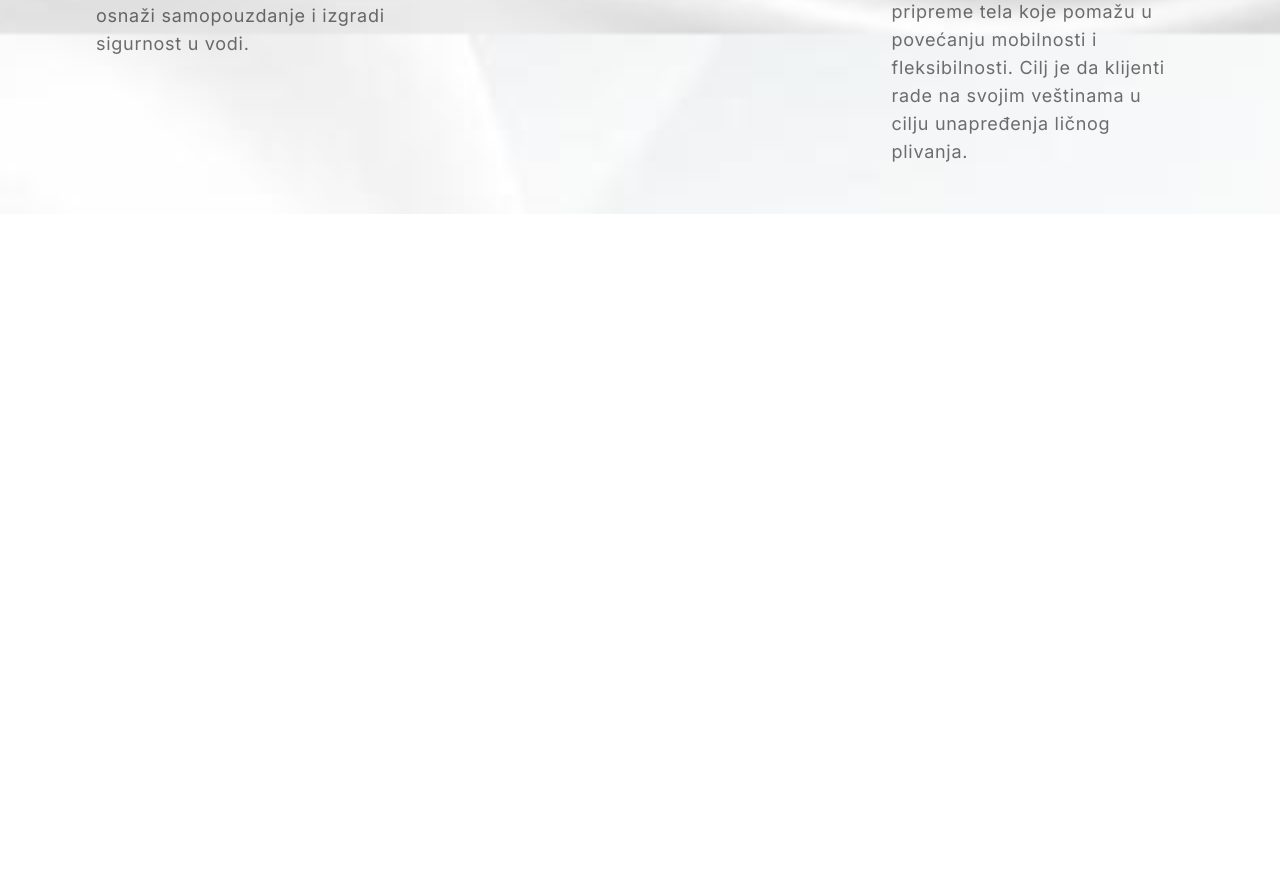
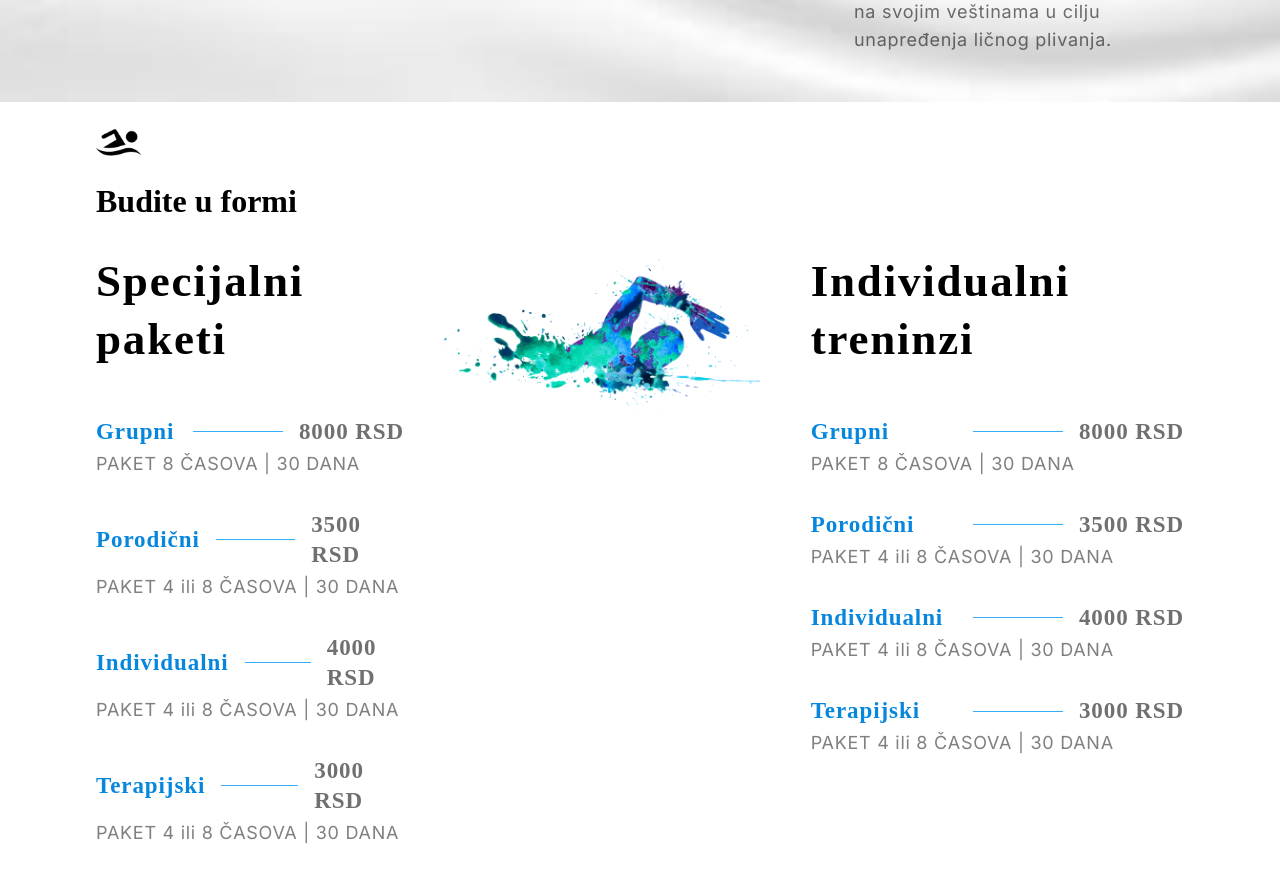
Before and after one commit to adrijanasavic/frontend_swimming, a React (Create React App) app: page / in a window 1280 px wide. Shown: the part 1337-2220 px from the top of the page. Before the commit the page ends 1551 px from the top, so only its background shows below. Built offline with nearby package versions, Linux system fonts and the light colour scheme; a web font is replaced by a local one.

Commit message:
create Menu

```diff
--- a/src/App.js
+++ b/src/App.js
@@ -2,13 +2,15 @@ import "./App.css";
 import AboutUs from "./components/AboutUs/AboutUs";
 import Header from "./components/Header/Header";
 import Navbar from "./components/Navbar/Navbar";
+import Specijal from "./components/Special/Specijal";
 
 function App() {
   return (
     <div>
       <Navbar />
       <Header />
-      <AboutUs/>
+      <AboutUs />
+      <Specijal />
     </div>
   );
 }
--- a/src/components/AboutUs/AboutUs.css
+++ b/src/components/AboutUs/AboutUs.css
@@ -1,7 +1,5 @@
 .app__aboutus {
     /* position: relative; */
-
-
 }
 
 .app__aboutus-overlay {
@@ -57,7 +55,7 @@
 
 @media screen and (max-width: 2000px) {
     .app__aboutus-content_swimm img {
-        height: 500px;
+        height: 400px;
     }
 }
 
--- a/src/components/Header/Header.css
+++ b/src/components/Header/Header.css
@@ -4,7 +4,7 @@
 
 .app__header-h1 {
     font-family: var(--font-base);
-    color: var(--color-golden);
+    color: var(--color-primary);
     letter-spacing: 0.04em;
     text-transform: uppercase;
     line-height: 60px;
--- /dev/null
+++ b/src/components/MenuItem/MenuItem.css
@@ -0,0 +1,35 @@
+.app__menuitem {
+  width: 100%;
+  margin: 1rem 0;
+  display: flex;
+  flex-direction: column;
+  color: var(--color-grey);
+}
+
+.app__menuitem-head {
+  display: flex;
+  justify-content: space-between;
+  align-items: center;
+}
+
+.app__menuitem-sub {
+  width: 100%;
+  margin-top: 0.2rem;
+}
+
+.app__menuitem-name {
+  flex: 1;
+}
+
+.app__menuitem-dash {
+  width: 90px;
+  height: 1px;
+  background: var(--color-primary);
+  margin: 0 1rem;
+}
+
+.app__menuitem-price {
+  display: flex;
+  justify-content: flex-end;
+  align-items: flex-end;
+}
--- /dev/null
+++ b/src/components/MenuItem/MenuItem.jsx
@@ -0,0 +1,28 @@
+import React from "react";
+import "./MenuItem.css";
+
+function MenuItem({ tags, title, price }) {
+
+    return (
+        <div className="app__menuitem">
+            <div className="app__menuitem-head">
+                <div className="app__menuitem-name">
+                    <p className="p__cormorant" style={{ color: "#0687dd" }}>
+                        {title}
+                    </p>
+                </div>
+                <div className="app__menuitem-dash"></div>
+                <div className="app__menuitem-price">
+                    <p className="p__cormorant">{price}</p>
+                </div>
+            </div>
+            <div className="app__menuitem-sub">
+                <p className="p__opensans" style={{ color: "#1118" }}>
+                    {tags}
+                </p>
+            </div>
+        </div>
+    );
+}
+
+export default MenuItem;
--- /dev/null
+++ b/src/components/Special/Special.css
@@ -0,0 +1,84 @@
+.app__specialMenu {
+    flex-direction: column;
+}
+
+.app__specialMenu-title {
+    margin-bottom: 2rem;
+    text-align: center;
+}
+
+.app__specialMenu-menu {
+    width: 100%;
+    margin: 2rem 0;
+    display: flex;
+    justify-content: center;
+    align-items: flex-start;
+    flex-direction: row;
+}
+
+.app__specialMenu-menu_heading {
+    display: grid;
+    font-family: var(--font-base);
+    font-weight: 600;
+    font-size: 45px;
+    line-height: 58.5px;
+    letter-spacing: 0.04em;
+    color: var(--color-black);
+}
+
+.app__specialMenu-menu-wine,
+.app__specialMenu-menu-cocktails {
+    flex: 1;
+    width: 100%;
+    flex-direction: column;
+}
+
+.app__specialMenu-menu_img {
+    width: 410px;
+    margin: 0 2rem;
+}
+
+.app__specialMenu-menu_img img {
+    width: 100%;
+    height: auto;
+}
+
+.app__specialMenu-menu_items {
+    display: flex;
+    flex-direction: column;
+    margin: 2rem 0;
+    width: 100%;
+}
+
+@media screen and (max-width: 2000px) {
+    .app__specialMenu-menu_img {
+        width: 400px;
+    }
+}
+
+@media screen and (max-width: 1150px) {
+    .app__specialMenu-menu {
+        flex-direction: column;
+        align-items: center;
+        width: 100%;
+    }
+
+    .app__specialMenu-menu_img {
+        margin: 3rem 0;
+    }
+}
+
+@media screen and (max-width: 650px) {
+    .app__specialMenu-menu_img {
+        width: 100%;
+    }
+
+    .app__specialMenu-menu_img img {
+        height: 260px;
+    }
+
+    .app__specialMenu-menu_heading {
+        font-size: 35px;
+        line-height: 48.5px;
+    }
+}
--- /dev/null
+++ b/src/components/Special/Specijal.jsx
@@ -0,0 +1,65 @@
+import React from "react";
+import "./Special.css";
+import { useSelector } from "react-redux"
+import SubHeading from "../SubHeading/SubHeading";
+import MenuItem from "../MenuItem/MenuItem";
+import images from "../../constants/images";
+import data from "../../constants/data";
+
+function Specijal() {
+
+    const { language } = useSelector((state) => state.settings);
+
+    return (
+        <div className="app__specialMenu flex__center section__padding" id="menu">
+            <div className="app_specialMenu-title">
+                <SubHeading
+                />
+                <h1 className="headtext__cormorant">
+                    {language === "En" ? "Be in shape" : "Budite u formi"}
+                </h1>
+            </div>
+            <div className="app__specialMenu-menu">
+                <div className="app__specialMenu-menu-spec flex__center">
+                    <p className="app__specialMenu-menu_heading">
+                        {language === "En" ? "Special packages" : "Specijalni paketi"}
+                    </p>
+                    <div className="app__specialMenu-menu_items">
+                        {data.special[language].map((spec, index) => (
+                            <MenuItem
+                                key={spec.title + index}
+                                title={spec.title}
+                                price={spec.price}
+                                tags={spec.tags}
+                            />
+                        ))}
+                    </div>
+                </div>
+
+                <div className="app__specialMenu-menu_img">
+                    <img src={images.logo} alt="menu" />
+                </div>
+
+                <div className="app__specialMenu-menu-ind flex__center">
+                    <p className="app__specialMenu-menu_heading">
+                        {language === "En"
+                            ? "Individual trainings"
+                            : "Individualni treninzi"}
+                    </p>
+                    <div className="app__specialMenu-menu_items">
+                        {data.individual[language].map((ind, index) => (
+                            <MenuItem
+                                key={ind.title + index}
+                                title={ind.title}
+                                price={ind.price}
+                                tags={ind.tags}
+                            />
+                        ))}
+                    </div>
+                </div>
+            </div>
+        </div>
+    )
+}
+
+export default Specijal
--- a/src/constants/data.js
+++ b/src/constants/data.js
@@ -34,4 +34,98 @@ const about = {
     En: "Individual programs may also include relaxation and body conditioning techniques that help increase mobility and flexibility. The goal is for clients to work on their skills in order to improve their personal swimming.",
   },
 };
-export default { nav, header, about };
+const special = {
+  En: [
+    {
+      title: "Group",
+      price: "8000 RSD",
+      tags: "PACKAGE OF 8 HOURS | 30 DAYS",
+    },
+    {
+      title: "Family",
+      price: "3500 RSD",
+      tags: "PACKAGE 4 or 8 HOURS | 30 DAYS",
+    },
+    {
+      title: "Individual",
+      price: "4000 RSD",
+      tags: "PACKAGE 4 or 8 HOURS | 30 DAYS",
+    },
+    {
+      title: "Therapeutic",
+      price: "3000 RSD",
+      tags: "PACKAGE 4 or 8 HOURS | 30 DAYS",
+    },
+  ],
+  Sr: [
+    {
+      title: "Grupni",
+      price: "8000 RSD",
+      tags: "PAKET 8 ČASOVA | 30 DANA",
+    },
+    {
+      title: "Porodični",
+      price: "3500 RSD",
+      tags: "PAKET 4 ili 8 ČASOVA | 30 DANA",
+    },
+    {
+      title: "Individualni",
+      price: "4000 RSD",
+      tags: "PAKET 4 ili 8 ČASOVA | 30 DANA",
+    },
+    {
+      title: "Terapijski",
+      price: "3000 RSD",
+      tags: "PAKET 4 ili 8 ČASOVA | 30 DANA",
+    },
+  ],
+};
+
+const individual = {
+  En: [
+    {
+      title: "Group",
+      price: "8000 RSD",
+      tags: "PACKAGE OF 8 HOURS | 30 DAYS",
+    },
+    {
+      title: "Family",
+      price: "3500 RSD",
+      tags: "PACKAGE 4 or 8 HOURS | 30 DAYS",
+    },
+    {
+      title: "Individual",
+      price: "4000 RSD",
+      tags: "PACKAGE 4 or 8 HOURS | 30 DAYS",
+    },
+    {
+      title: "Therapeutic",
+      price: "3000 RSD",
+      tags: "PACKAGE 4 or 8 HOURS | 30 DAYS",
+    },
+  ],
+  Sr: [
+    {
+      title: "Grupni",
+      price: "8000 RSD",
+      tags: "PAKET 8 ČASOVA | 30 DANA",
+    },
+    {
+      title: "Porodični",
+      price: "3500 RSD",
+      tags: "PAKET 4 ili 8 ČASOVA | 30 DANA",
+    },
+    {
+      title: "Individualni",
+      price: "4000 RSD",
+      tags: "PAKET 4 ili 8 ČASOVA | 30 DANA",
+    },
+    {
+      title: "Terapijski",
+      price: "3000 RSD",
+      tags: "PAKET 4 ili 8 ČASOVA | 30 DANA",
+    },
+  ],
+};
+
+export default { nav, header, about, special, individual };
```
